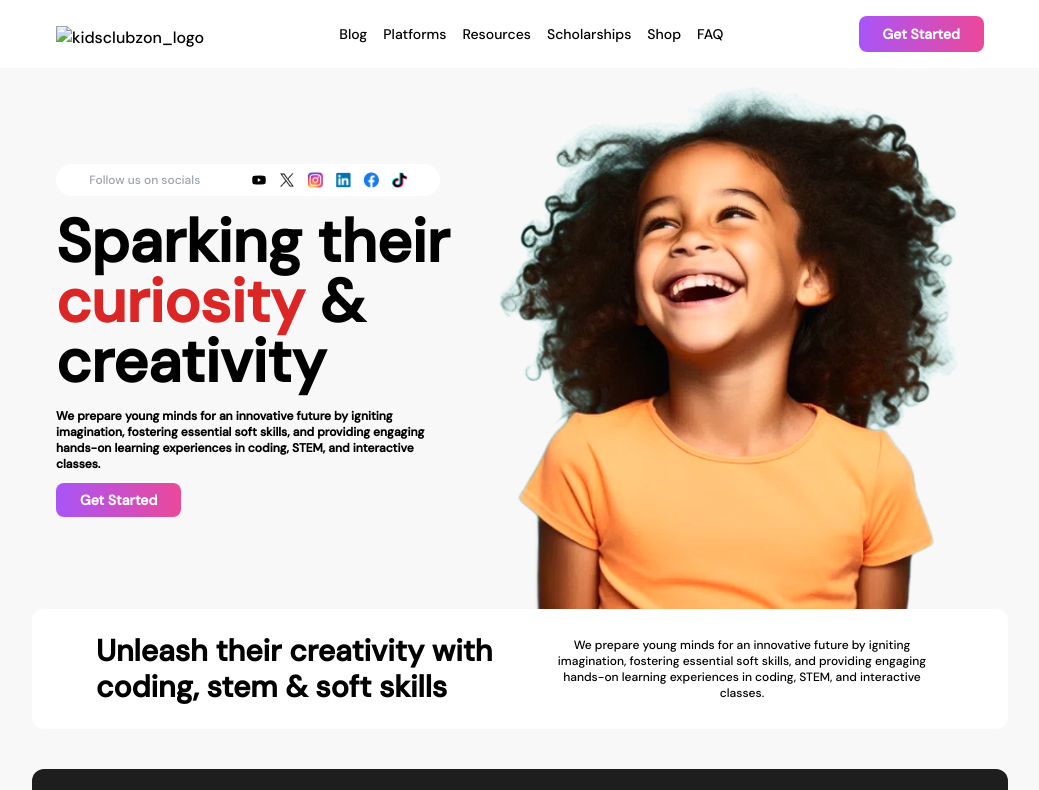
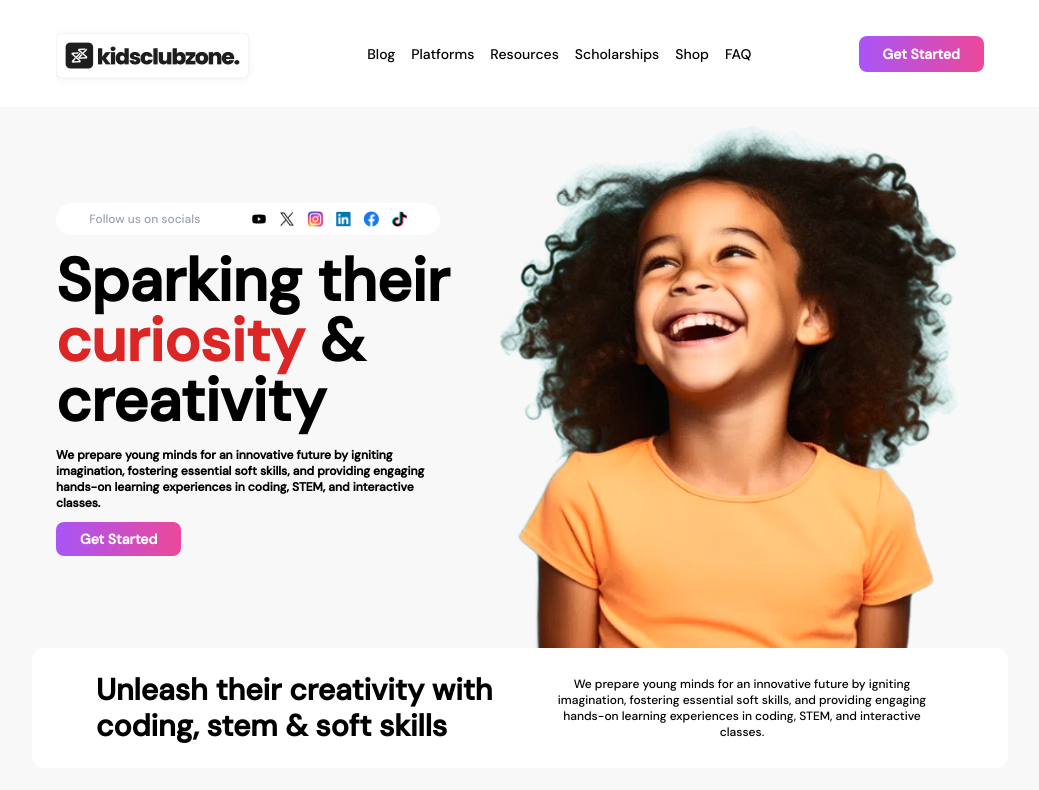
Before and after one commit to Bameejay/kidsclubzone, a website: page index.html in a window 1280 px wide. Shown: the top 790 px of the page, without its empty margins (120-1159 px from the left). Drawn offline with Linux system fonts and the light colour scheme; the site is published under a folder, as on GitHub Pages, so addresses that start at the root find nothing.

Commit message:
adjusted image link

```diff
--- a/index.html
+++ b/index.html
@@ -18,7 +18,7 @@
         <div class="flex items-center justify-between">
             <!-- Logo -->
             <div class="pt-2">
-                <a href="#"><img src="/img/kidsclubzone_logo.png" alt="kidsclubzon_logo"></a>
+                <a href="#"><img src="./img/kidsclubzone_logo.png" alt="kidsclubzon_logo"></a>
             </div>
             <!-- Menu Items -->
             <div class="hidden space-x-4 text-sm md:flex">
```
